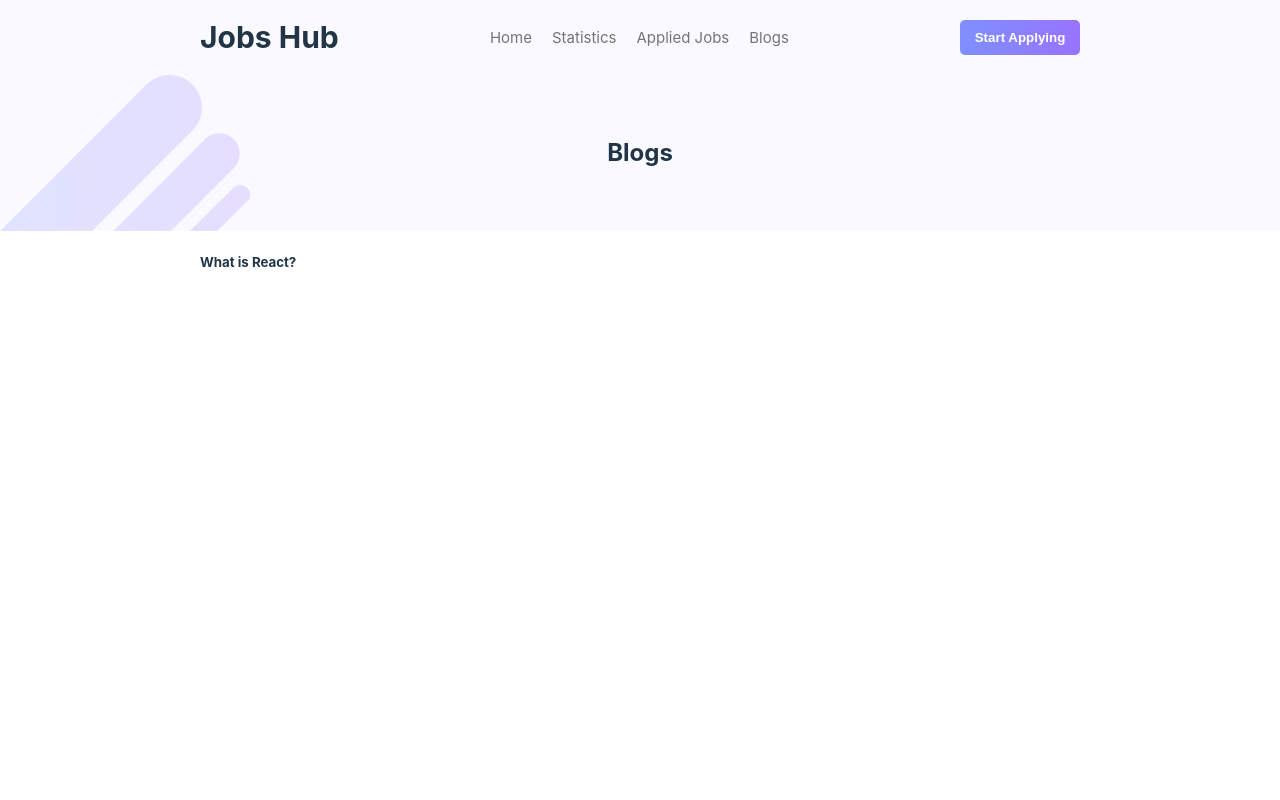
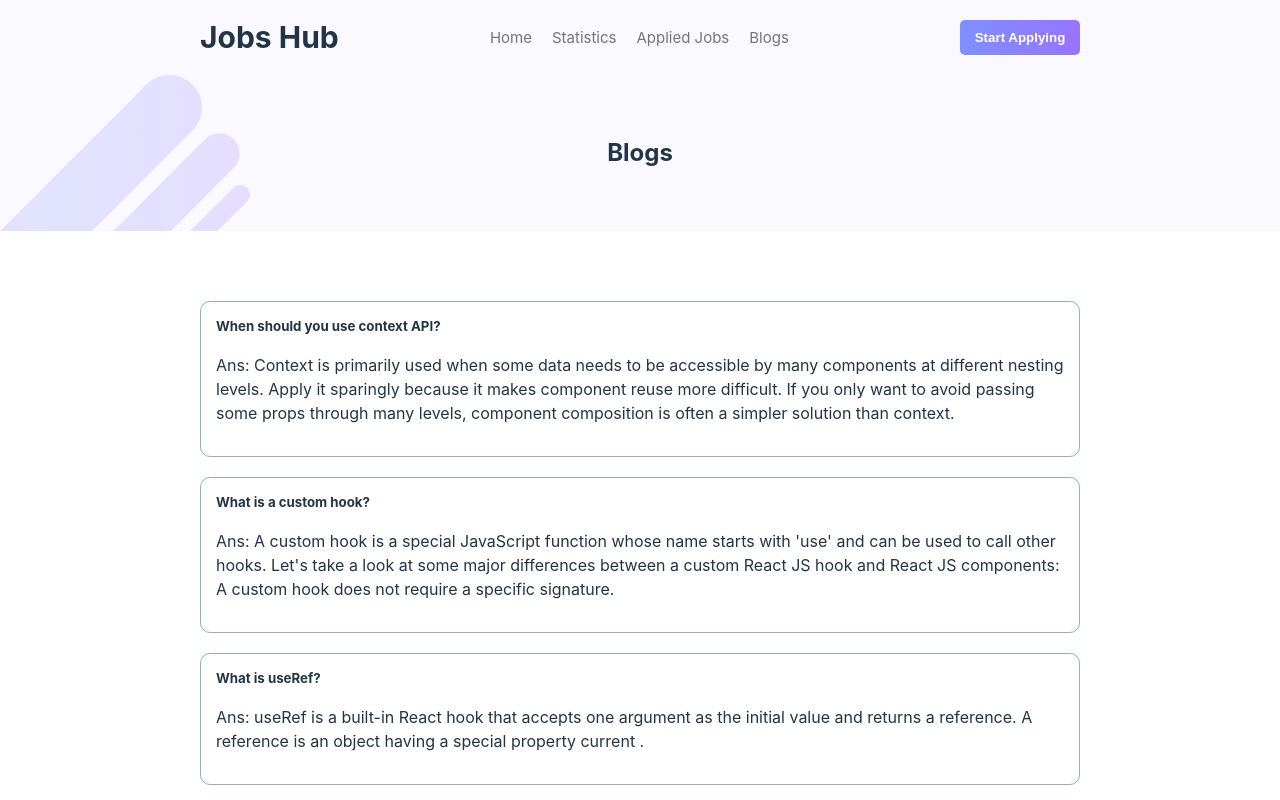
Before and after one commit to kazisolah114/project-jobs-hub, a React (Vite) app: page /blogs in a window 1280 px wide. Shown: the top 800 px of the page. Built offline with nearby package versions, Linux system fonts and the light colour scheme.

Commit message:
chart added

```diff
--- a/src/components/Blogs/Blogs.css
+++ b/src/components/Blogs/Blogs.css
@@ -1,3 +1,12 @@
 .blog-section{
-    padding: 0 200px;
+    padding: 70px 200px;
 }
+.blog-section div {
+    border: 1px solid #07535370;
+    padding: 15px;
+    margin-bottom: 20px;
+    border-radius: 10px;
+}
+.blog-section div h5{
+    margin: 0;
+}
--- a/src/components/Blogs/Blogs.jsx
+++ b/src/components/Blogs/Blogs.jsx
@@ -8,7 +8,22 @@ const Blogs = () => {
                 <h2>Blogs</h2>
             </div>
             <div className="blog-section">
-                <h5>What is React?</h5>
+                <div>
+                    <h5>When should you use context API?</h5>
+                    <p>Ans: Context is primarily used when some data needs to be accessible by many components at different nesting levels. Apply it sparingly because it makes component reuse more difficult. If you only want to avoid passing some props through many levels, component composition is often a simpler solution than context.</p>
+                </div>
+                <div>
+                    <h5>What is a custom hook?</h5>
+                    <p>Ans: A custom hook is a special JavaScript function whose name starts with 'use' and can be used to call other hooks. Let's take a look at some major differences between a custom React JS hook and React JS components: A custom hook does not require a specific signature.</p>
+                </div>
+                <div>
+                    <h5>What is useRef?</h5>
+                    <p>Ans: useRef is a built-in React hook that accepts one argument as the initial value and returns a reference. A reference is an object having a special property current .</p>
+                </div>
+                <div>
+                    <h5>What is useMemo?</h5>
+                    <p>Ans: useMemo is a React Hook that lets you cache the result of a calculation between re-renders. const cachedValue = useMemo(calculateValue, dependencies) Reference. useMemo(calculateValue, dependencies)</p>
+                </div>
             </div>
         </div>
     );
--- a/src/components/Statics/Statics.css
+++ b/src/components/Statics/Statics.css
@@ -3,7 +3,10 @@
     margin: 0 auto;
     padding: 0 200px;
 }
+.chart-section div{
+    margin: 0 auto;
+}
 .chart-section h2 {
-    margin: 40px 0;
+    margin: 20px 0;
     font-size: 20px;
 }
--- a/src/components/Statics/Statics.jsx
+++ b/src/components/Statics/Statics.jsx
@@ -1,5 +1,5 @@
 import React from 'react';
-import { LineChart, Line, XAxis, YAxis, CartesianGrid, Tooltip, Legend, ResponsiveContainer, ComposedChart, BarChart, Bar } from 'recharts';
+import { LineChart, Line, XAxis, YAxis, CartesianGrid, Tooltip, Legend, ResponsiveContainer, ComposedChart, BarChart, Bar, PieChart, Pie, RadialBarChart, RadialBar } from 'recharts';
 import './Statics.css'
 
 const Statics = () => {
@@ -9,42 +9,50 @@ const Statics = () => {
             id: 1,
             assignment: 'Assignment-1',
             marks: 60,
+            "fill": "#8884d8"
         },
         {
             id: 2,
             assignment: 'Assignment 2',
             marks: 60,
+            "fill": "#83a6ed"
         },
         {
             id: 3,
             assignment: 'Assignment 3',
             marks: 60,
+            "fill": "#8dd1e1"
         },
         {
             id: 4,
             assignment: 'Assignment 4',
             marks: 58,
+            "fill": "#82ca9d"
         },
         {
             id: 5,
             assignment: 'Assignment 5',
             marks: 50,
+            "fill": "#a4de6c"
         },
         {
             id: 6,
             assignment: 'Assignment 6',
-            marks: 47
+            marks: 47,
+            "fill": "#d0ed57"
             ,
         },
         {
             id: 7,
             assignment: 'Assignment 7',
             marks: 60,
+            "fill": "#ffc658"
         },
         {
             id: 8,
             assignment: 'Assignment 8',
             marks: 52,
+            "fill": "#a4de6c"
         }
     ]
 
@@ -52,16 +60,19 @@ const Statics = () => {
         <div className='chart-section'>
             <h2>Assignments Marks</h2>
             <div>
-                <BarChart
-                    width={1100}
-                    height={300}
+            <RadialBarChart
+                    width={730}
+                    height={650}
+                    innerRadius="10%"
+                    outerRadius="80%"
                     data={assignmentsData}
-                >
-                    <Bar type="monotone" dataKey="marks" fill="#8884d8"></Bar>
-                    <XAxis dataKey="assignment"></XAxis>
-                    <YAxis></YAxis>
-                    <Tooltip></Tooltip>
-                </BarChart>
+                    startAngle={180}
+                    endAngle={0}
+                    >
+                    <RadialBar minAngle={15} label={{ fill: '#8884d8', position: 'insideStart' }} background clockWise={true} dataKey='marks' />
+
+                    <Tooltip />
+            </RadialBarChart>
             </div>
         </div>
     );
```
